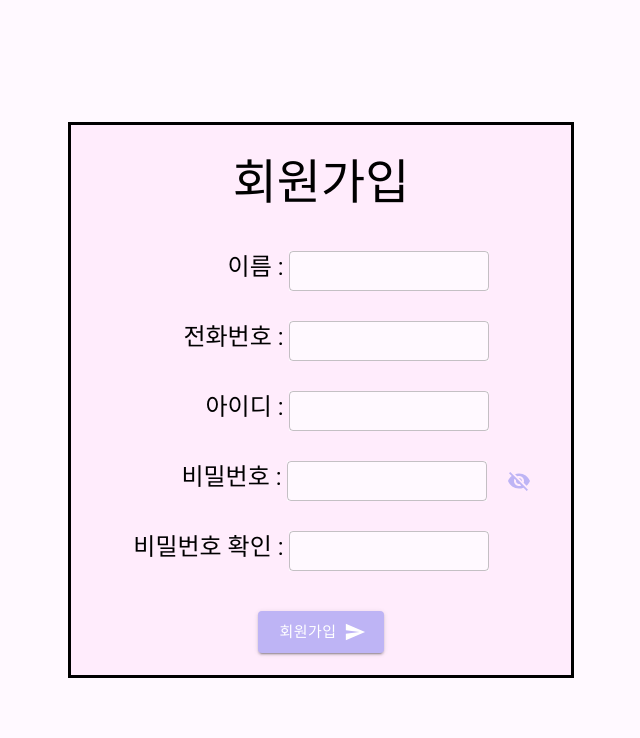
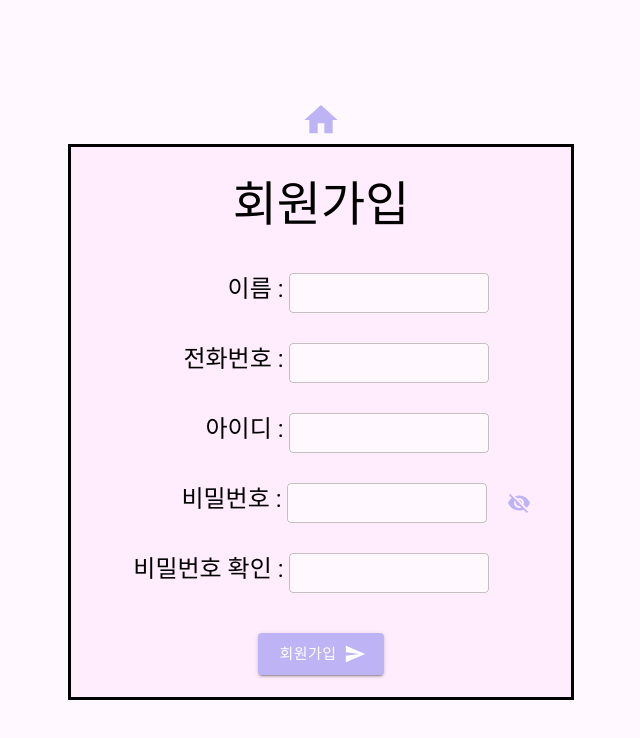
Before and after one commit to darudeeee/0526, a React (Create React App) app: page /signup in a window 1280 px wide. Shown: the top 738 px of the page, without its empty margins (319-959 px from the left). Built offline with nearby package versions, Linux system fonts and the light colour scheme.

Commit message:
회원가입

```diff
--- a/src/routers/LogIn.js
+++ b/src/routers/LogIn.js
@@ -1,12 +1,12 @@
 import React from "react";
-import { Link } from 'react-router-dom';
+import { Link } from "react-router-dom";
 import Typography from "@mui/material/Typography";
 import TextField from "@mui/material/TextField";
 import Button from "@mui/material/Button";
 import VisibilityIcon from "@mui/icons-material/Visibility";
 import VisibilityOffIcon from "@mui/icons-material/VisibilityOff";
 import SendIcon from "@mui/icons-material/Send";
-import HomeIcon from '@mui/icons-material/Home';
+import HomeIcon from "@mui/icons-material/Home";
 import "./stylesheet/LogIn.css";
 
 function LogIn() {
@@ -29,7 +29,7 @@ function LogIn() {
     const validId = "user";
     const validPw = "1234";
 
-    if (id === 'admin' && pw === '1234') {
+    if (id === "admin" && pw === "1234") {
       alert("관리자로 로그인 성공!");
       window.location.href = "/mainadmin";
     } else if (id === validId && pw === validPw) {
@@ -55,11 +55,18 @@ function LogIn() {
         width: "100vw",
       }}
     >
-      <div style={{display:"flex"}}>
-        <Link to="/"><HomeIcon sx={{ fontSize: 40, color: '#beb4f5',
-          '&:hover': {
-            color: 'black',
-          }, }} /></Link>
+      <div style={{ display: "flex" }}>
+        <Link to="/">
+          <HomeIcon
+            sx={{
+              fontSize: 40,
+              color: "#beb4f5",
+              "&:hover": {
+                color: "black",
+              },
+            }}
+          />
+        </Link>
       </div>
       <div
         id="cover"
@@ -87,12 +94,16 @@ function LogIn() {
           <TextField
             variant="outlined"
             size="small"
-            style={{ width: "200px", backgroundColor: "#fff9ff", marginRight: "60px" }}
+            style={{
+              width: "200px",
+              backgroundColor: "#fff9ff",
+              marginRight: "60px",
+            }}
             value={user.id}
             onChange={handleChange("id")}
           />
         </div>
-        <div style={{ display: "flex", alignItems:"flex-end" }}>
+        <div style={{ display: "flex", alignItems: "flex-end" }}>
           <Typography
             variant="h5"
             style={{ width: "170px", textAlign: "right", marginRight: "5px" }}
@@ -102,16 +113,23 @@ function LogIn() {
           <TextField
             variant="outlined"
             size="small"
-            style={{ width: "200px", backgroundColor: "#fff9ff", marginTop:"20px" }}
+            style={{
+              width: "200px",
+              backgroundColor: "#fff9ff",
+              marginTop: "20px",
+            }}
             type={user.showPw ? "text" : "password"}
             value={user.pw}
             onChange={handleChange("pw")}
           />
-          <Button onClick={viewPw} style={{ color: "#beb4f5", marginTop: "15px" }}>
+          <Button
+            onClick={viewPw}
+            style={{ color: "#beb4f5", marginTop: "15px" }}
+          >
             {user.showPw ? <VisibilityIcon /> : <VisibilityOffIcon />}
           </Button>
         </div>
-        <div style={{marginTop: "40px"}}>
+        <div style={{ marginTop: "40px" }}>
           <Button
             variant="contained"
             endIcon={<SendIcon />}
--- a/src/routers/SignUp.js
+++ b/src/routers/SignUp.js
@@ -1,10 +1,12 @@
 import React from "react";
+import { Link } from "react-router-dom";
 import Typography from "@mui/material/Typography";
 import TextField from "@mui/material/TextField";
 import Button from "@mui/material/Button";
 import VisibilityIcon from "@mui/icons-material/Visibility";
 import VisibilityOffIcon from "@mui/icons-material/VisibilityOff";
 import SendIcon from "@mui/icons-material/Send";
+import HomeIcon from "@mui/icons-material/Home";
 import "./stylesheet/SignUp.css";
 
 function SignUp() {
@@ -31,7 +33,7 @@ function SignUp() {
     } else {
       if (user.pw === user.pwCheck) {
         alert("회원가입이 완료되었습니다.");
-        window.location.href = "/";
+        window.location.href = "/mainuser";
       } else {
         alert("비밀번호가 일치하지 않습니다.");
       }
@@ -43,12 +45,26 @@ function SignUp() {
       id="back"
       style={{
         display: "flex",
+        flexDirection: "column",
         justifyContent: "center",
         alignItems: "center",
         height: "100vh",
         width: "100vw",
       }}
     >
+      <div style={{ display: "flex" }}>
+        <Link to="/">
+          <HomeIcon
+            sx={{
+              fontSize: 40,
+              color: "#beb4f5",
+              "&:hover": {
+                color: "black",
+              },
+            }}
+          />
+        </Link>
+      </div>
       <div // 회원가입 폼 테두리
         id="cover"
         style={{
@@ -197,7 +213,6 @@ function SignUp() {
             marginTop: "40px",
           }}
         >
-
           <Button
             variant="contained"
             endIcon={<SendIcon />}
@@ -207,7 +222,6 @@ function SignUp() {
           >
             회원가입
           </Button>
-
         </div>
       </div>
     </div>
```
Lines whose indentation alone changed are shown as unchanged.
